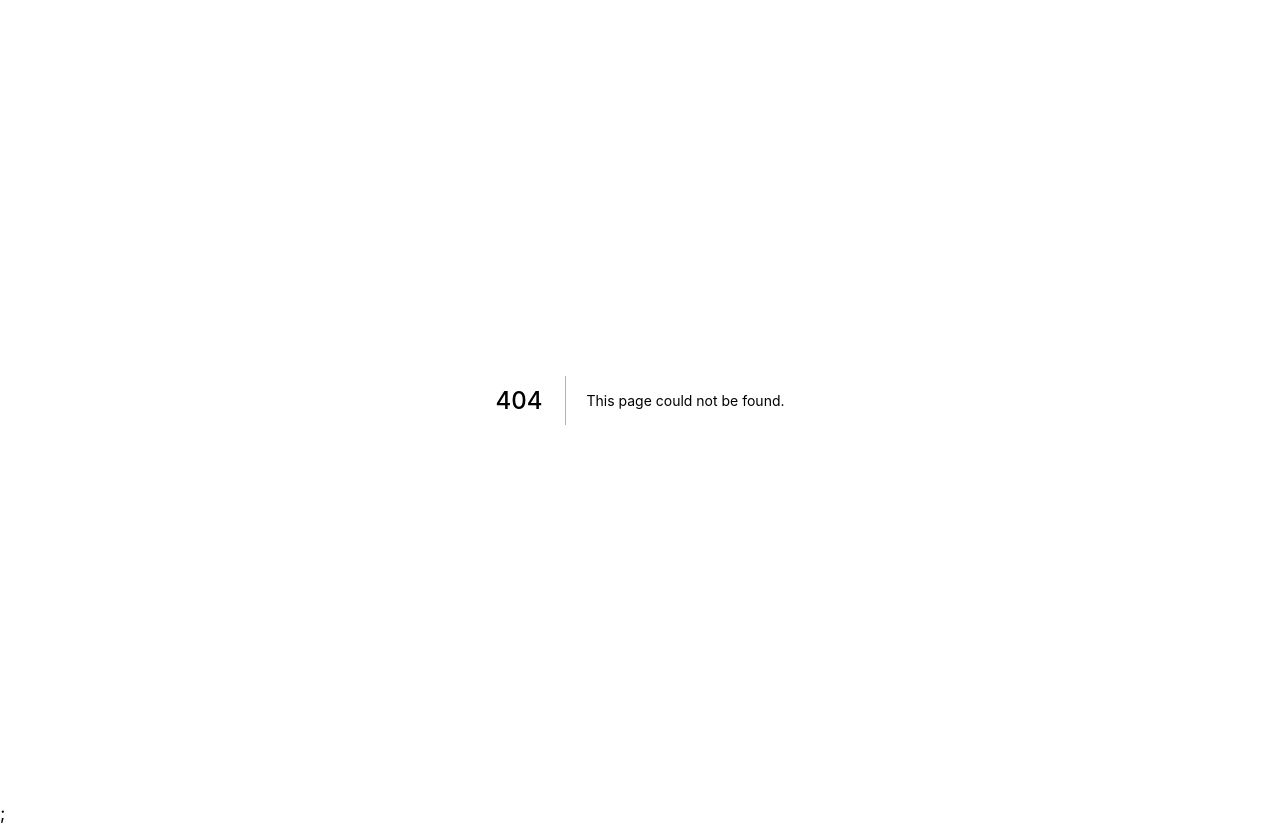
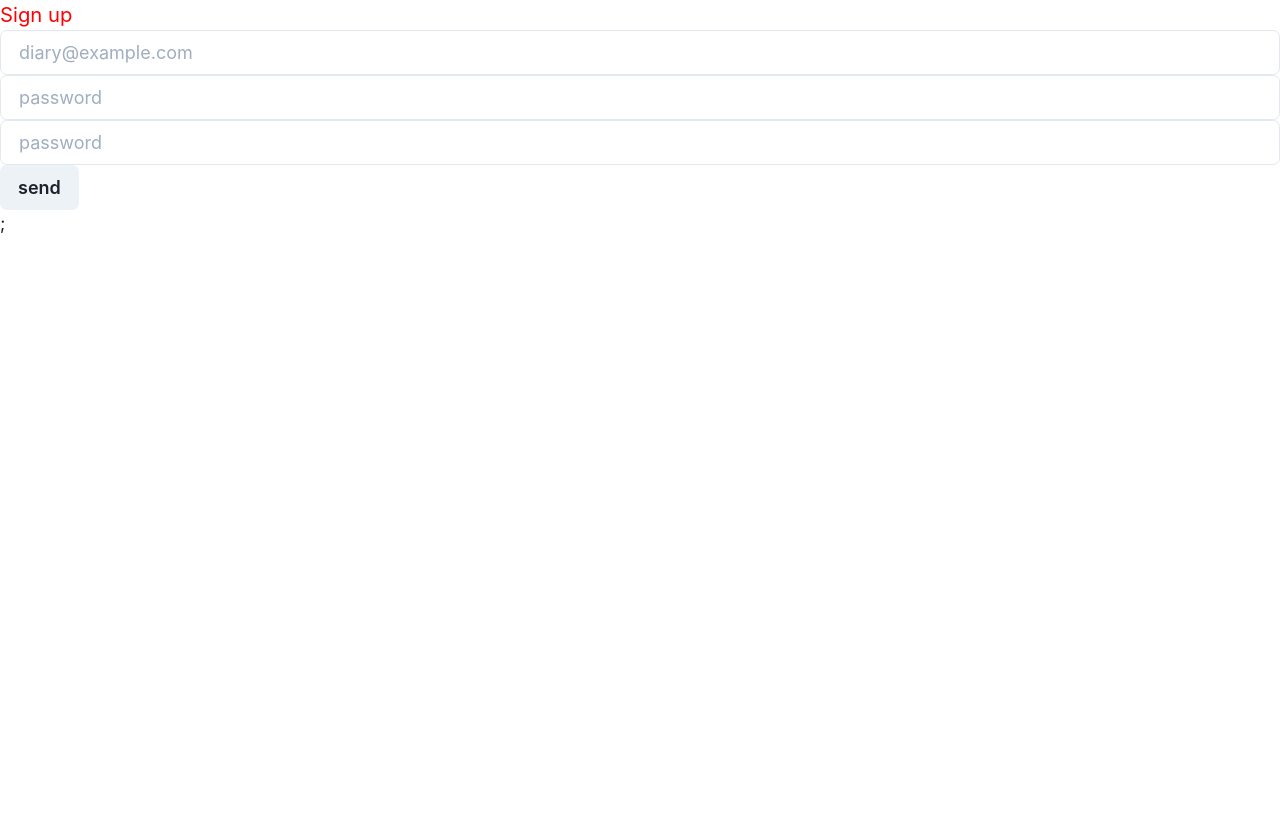
Before and after one commit to HideBa/diary-web, a Next.js app: page /login in a window 1280 px wide. Before the commit this address had no page. After the commit the page ends 800 px from the top, so only its background shows below. Built offline with nearby package versions, Linux system fonts and the light colour scheme.

Commit message:
add: form molecules

```diff
--- a/components/atoms/Button/index.tsx
+++ b/components/atoms/Button/index.tsx
@@ -13,6 +13,8 @@ export type Props = {
   text?: string;
   icon?: IconType;
   iconPlace?: "left" | "right";
+  type?: "button" | "submit" | "reset" | undefined;
+  disabled?: boolean;
 };
 
 const Button: React.FC<Props> = ({
@@ -23,9 +25,17 @@ const Button: React.FC<Props> = ({
   text,
   icon,
   iconPlace = "left",
+  type,
+  disabled = false,
 }) => {
   return (
-    <ChakraButton className={className} variant={variant} colorScheme={colorSchema} color={color}>
+    <ChakraButton
+      className={className}
+      variant={variant}
+      colorScheme={colorSchema}
+      color={color}
+      type={type}
+      disabled={disabled}>
       <Flex>
         {iconPlace === "left" && icon && <Icon icon={icon} />}
         {text}
--- a/components/atoms/Input/index.tsx
+++ b/components/atoms/Input/index.tsx
@@ -1,16 +1,19 @@
-import React from "react";
+import React, { ChangeEvent } from "react";
 import { Input as ChakraInput } from "@chakra-ui/react";
+import Flex from "../Flex";
+import Text from "../Text";
 
 type Input = "password" | "email" | undefined;
 
 export type Props = {
   className?: string;
-  onChange?: () => void;
+  onChange?: (event: ChangeEvent<HTMLInputElement>) => void;
   placeHolder?: string;
   initialValue?: string;
   value?: string;
   type?: string;
   size?: string;
+  error?: string;
 };
 
 const Input: React.FC<Props> = ({
@@ -20,8 +23,10 @@ const Input: React.FC<Props> = ({
   value,
   type = "text",
   size,
+  error,
 }) => {
   return (
+    <Flex>
       <ChakraInput
         className={className}
         placeholder={placeHolder}
@@ -30,6 +35,8 @@ const Input: React.FC<Props> = ({
         size={size}
         onChange={onChange}
       />
+      {error && <Text color="red">{error}</Text>}
+    </Flex>
   );
 };
 
--- /dev/null
+++ b/components/atoms/Text/index.tsx
@@ -0,0 +1,19 @@
+import React from "react";
+import { Text as ChakraText, ThemingProps } from "@chakra-ui/react";
+
+export type Props = {
+  className?: string;
+  color?: string;
+  children?: React.ReactNode;
+  fontSize?: ThemingProps["size"];
+};
+
+const Text: React.FC<Props> = ({ className, children, fontSize, color }) => {
+  return (
+    <ChakraText className={className} fontSize={fontSize} color={color}>
+      {children}
+    </ChakraText>
+  );
+};
+
+export default Text;
--- a/components/molecules/Form/Signup/index.tsx
+++ b/components/molecules/Form/Signup/index.tsx
@@ -1,3 +1,7 @@
+import Button from "@diary-app/components/atoms/Button";
+import Input from "@diary-app/components/atoms/Input";
+import Text from "@diary-app/components/atoms/Text";
+import { Form, Formik, FormikHelpers } from "formik";
 import React from "react";
 
 export type Props = {
@@ -5,8 +9,54 @@ export type Props = {
   onSend?: () => void;
 };
 
+type AuthValues = {
+  email: string;
+  password: string;
+};
+
 const Signup: React.FC<Props> = ({ className }) => {
-  return <;
+  const initialValues: AuthValues = { email: "", password: "" };
+  const handleSubmit = (values: AuthValues, { setSubmitting }: FormikHelpers<AuthValues>) => {
+    setSubmitting(true);
+    console.log(values);
+    setSubmitting(false);
+  };
+
+  return (
+    <div className={className}>
+      <Text fontSize="lg" color="red">
+        Sign up
+      </Text>
+      <Formik initialValues={initialValues} onSubmit={handleSubmit}>
+        {({ values, errors, touched, handleChange, handleBlur, handleSubmit, isSubmitting }) => (
+          <Form onSubmit={handleSubmit}>
+            <Input
+              type="email"
+              placeHolder="diary@example.com"
+              onChange={handleChange}
+              value={values.email}
+              error={errors.email}
+            />
+            <Input
+              type="password"
+              placeHolder="password"
+              onChange={handleChange}
+              value={values.email}
+              error={errors.password}
+            />
+            <Input
+              type="password"
+              placeHolder="password"
+              onChange={handleChange}
+              value={values.email}
+              error={errors.password}
+            />
+            <Button type="submit" disabled={isSubmitting} text="send" />
+          </Form>
+        )}
+      </Formik>
+    </div>
+  );
 };
 
 export default Signup;
--- /dev/null
+++ b/pages/login/index.tsx
@@ -0,0 +1,16 @@
+import Signup from "@diary-app/components/molecules/Form/Signup";
+import React from "react";
+
+export type Props = {
+  className?: string;
+};
+
+const Login: React.FC<Props> = ({ className }) => {
+  return (
+    <div className={className}>
+      <Signup />
+    </div>
+  );
+};
+
+export default Login;
```
Also changed, not shown: pages/signup/index.tsx (added, +16 -0 lines), components/molecules/Form/index.tsx (deleted). Lines whose indentation alone changed are shown as unchanged.
